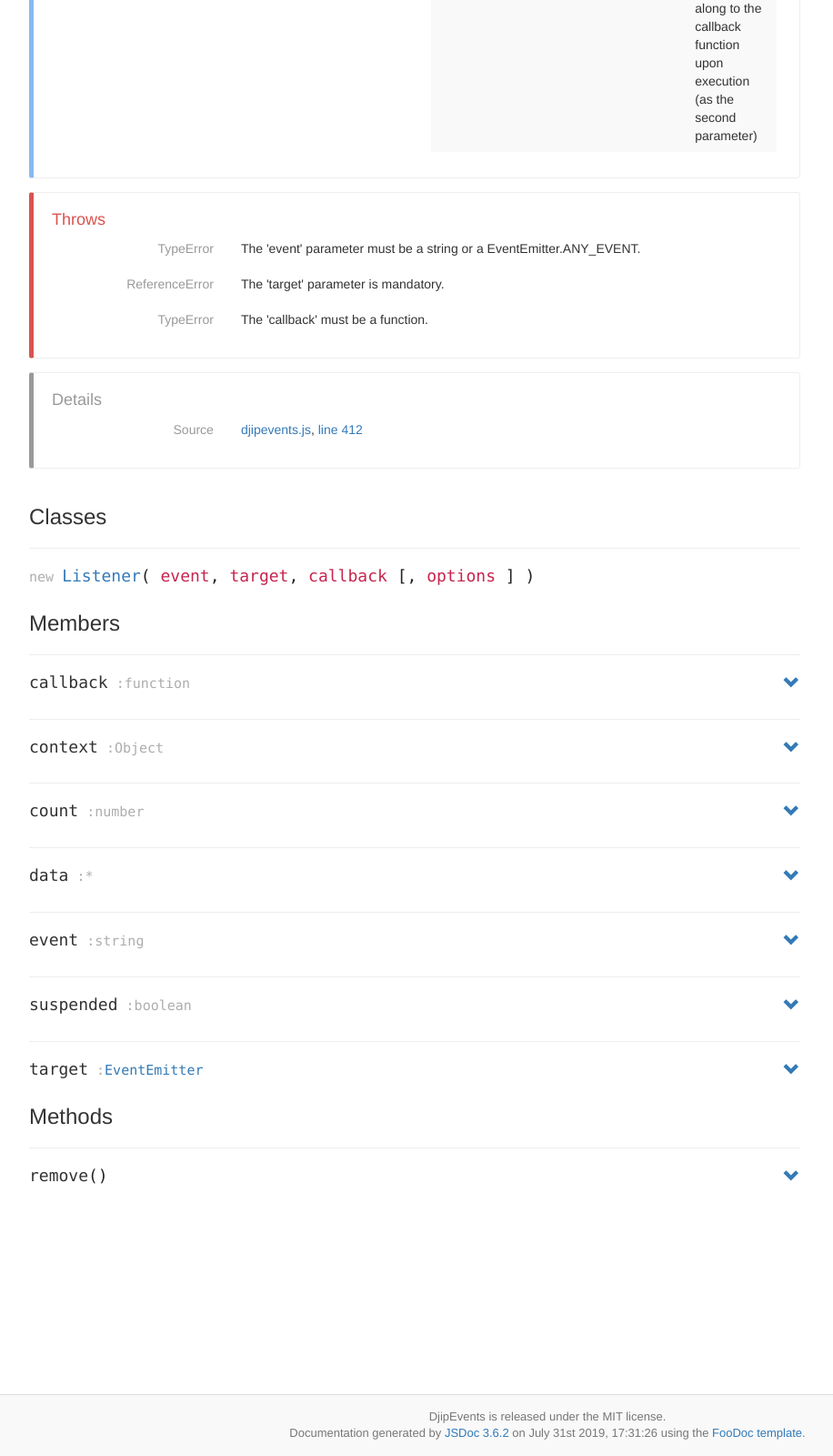
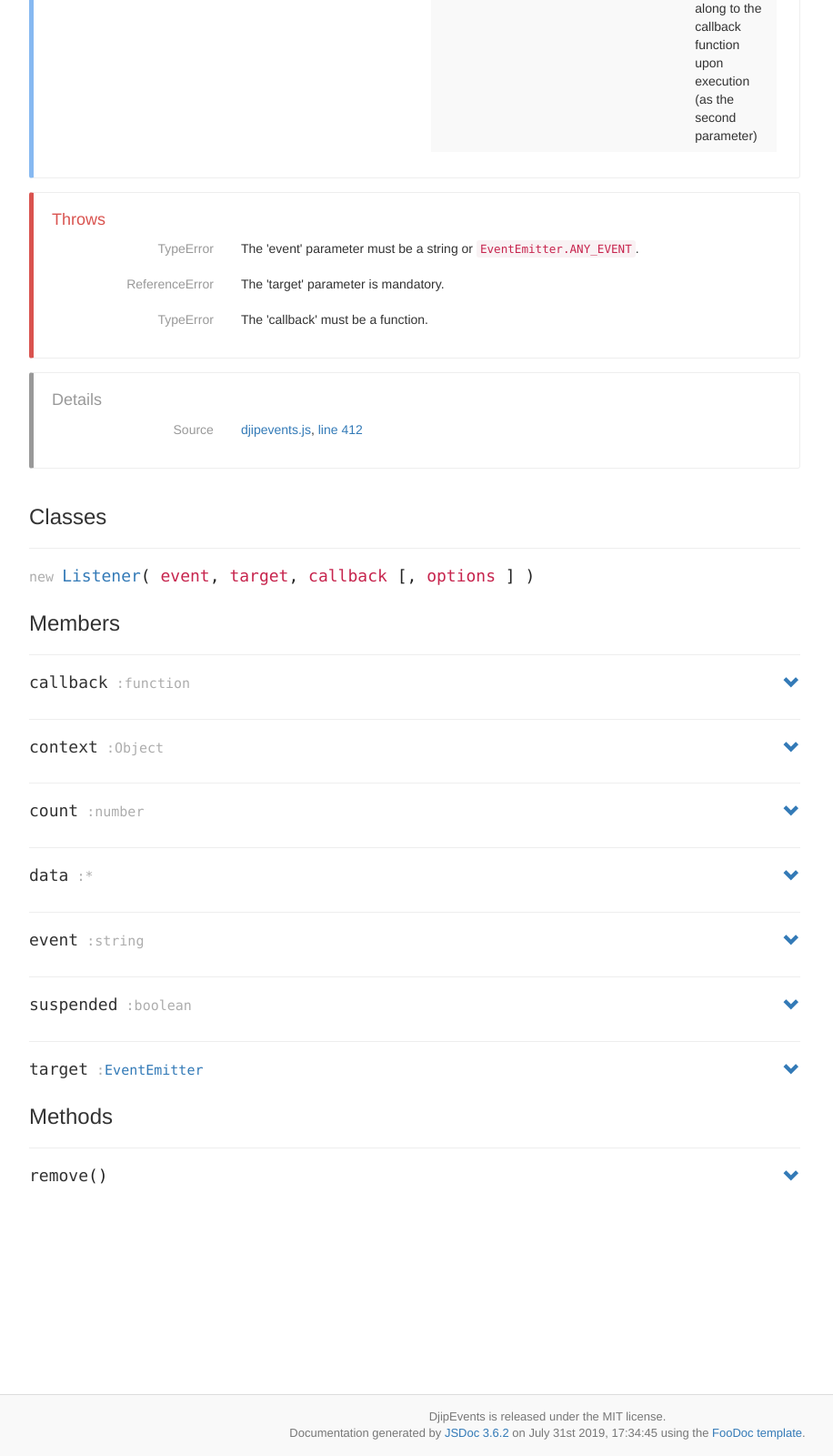
Before and after one commit to djipco/djipevents, a plain HTML site: page Listener.html in a window 1280 px wide. Shown: the part 1238-2838 px from the top of the page at 91% size, without its empty margins (38-954 px from the left). Drawn offline with Linux system fonts and the light colour scheme; a web font is replaced by a local one.

Commit message:
Update 2019-07-31T21:36:47.261Z

```diff
--- a/Listener.html
+++ b/Listener.html
@@ -178,7 +178,7 @@
 							<div class="form-group">
 								<label class="col-sm-3 control-label exceptions-type"><span class="param-type">TypeError</span></label>
 								<div class="col-sm-9">
-									<div class="form-control-static exceptions-description"><p>The 'event' parameter must be a string or a EventEmitter.ANY_EVENT.</p></div>
+									<div class="form-control-static exceptions-description"><p>The 'event' parameter must be a string or <code>EventEmitter.ANY_EVENT</code>.</p></div>
 								</div>
 							</div>
 							<div class="form-group">
@@ -599,7 +599,7 @@
 	</div>
 	<footer>
 				<div class="copyright">DjipEvents is released under the MIT license.</div>
-			<div class="generated-by">Documentation generated by <a href="https://github.com/jsdoc3/jsdoc">JSDoc 3.6.2</a> on July 31st 2019, 17:31:26 using the <a href="https://github.com/steveush/foodoc">FooDoc template</a>.</div>
+			<div class="generated-by">Documentation generated by <a href="https://github.com/jsdoc3/jsdoc">JSDoc 3.6.2</a> on July 31st 2019, 17:34:45 using the <a href="https://github.com/steveush/foodoc">FooDoc template</a>.</div>
 	</footer>
 	<script src="js/jquery.min.js"></script>
 	<script src="js/bootstrap.min.js"></script>
```
Also changed, not shown: EventEmitter.html (+1 -1 lines), djipevents.js.html (+2 -2 lines), global.html (+1 -1 lines), index.html (+1 -1 lines), list_class.html (+1 -1 lines).
